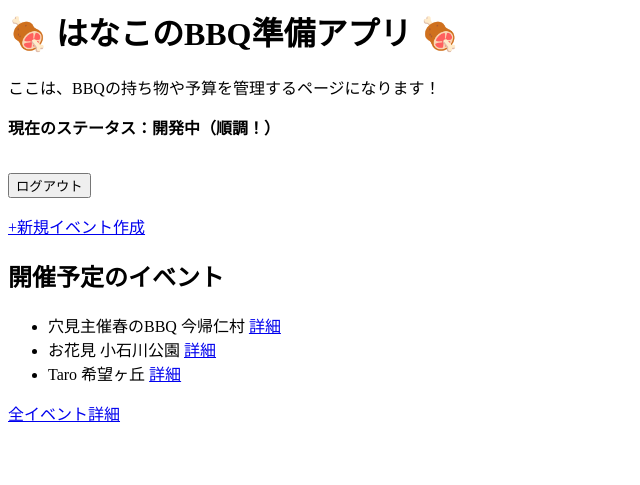
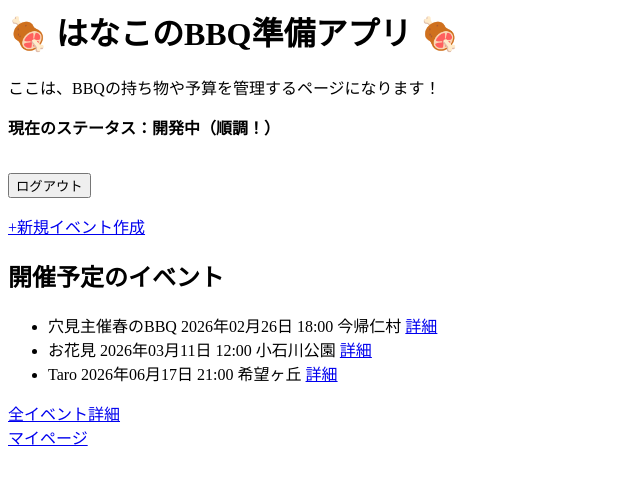
Before and after one commit to HanakoAnami/bbq-ready, a Django app: page /home/ in a window 1280 px wide. Shown: the top 485 px of the page, without its empty margins (0-640 px from the left). Run offline with Django 5.2, Linux system fonts and the light colour scheme; a user stored in the database is signed in; data comes from the database, SQL or seed files in the repository; both versions use the stored data as it was after the commit.

Commit message:
home.htmlのイベント日時表示修正

```diff
--- a/bbq_app/templates/bbq_app/base.html
+++ b/bbq_app/templates/bbq_app/base.html
@@ -2,14 +2,14 @@
 <html lang="ja">
 <head>
     <meta charset="UTF-8">
-    <meta name="viewport" content="width=device-width, initial-scare=1">
+    <meta name="viewport" content="width=device-width, initial-scare=1.0">
     <title>{% block title %}BBQ Ready{% endblock %}</title>
 </head>
 <body>
 
     {% block header %}{% endblock %}
 
-    {% block content %}{% endblock %}
+    <main>{% block content %}{% endblock %}</main>
 
     {% block footer %}{% endblock %}
 
--- a/bbq_app/templates/bbq_app/home.html
+++ b/bbq_app/templates/bbq_app/home.html
@@ -17,13 +17,16 @@
     <ul>
         {% for event in upcoming_events %}
         <li>
-            {{ event.name }} {{ event.date }} {{ event.time }} {{ event.location }}
+            {{ event.name }} {{ event.held_at|date:"Y年m月d日 H:i "}} {{ event.location }}
             <a href="{% url 'item_edit' event.id %}">詳細</a>
         </li>
         {% empty %}
         <li>直近のイベント予定はありません</li>
         {% endfor%}
     </ul>
-    <a href={% url 'event_list' %}>
-    全イベント詳細
+    <a href="{% url 'event_list' %}">全イベント詳細</a>
 {% endblock %}
+
+{% block footer %}
+{% include "bbq_app/partials/footer_nav.html" %}
+{% endblock %}
--- a/bbq_app/templates/bbq_app/item_edit.html
+++ b/bbq_app/templates/bbq_app/item_edit.html
@@ -35,3 +35,7 @@
 <button type="submit">保存</butoon>
 </form>
 {% endblock %}
+
+{% block footer %}
+{% include "bbq_app/partials/footer_nav.html" %}
+{% endblock %}
--- a/bbq_app/views.py
+++ b/bbq_app/views.py
@@ -8,10 +8,6 @@ from django.utils import timezone
 from django.db.models import Q
 from datetime import datetime
 from django.views.generic import CreateView, UpdateView
-
-def combine_to_held_at(date, time):
-    dt = datetime.combine(date, time)
-    return timezone.make_aware(dt, timezone.get_default_timezone())
 
 def portfolio(request):
     return render(request, 'bbq_app/portfolio.html')
@@ -51,7 +47,6 @@ def event_create(request):
         if form.is_valid():
             event = form.save(commit=False)
             event.user = request.user
-            event.held_at = combine_to_held_at(form.cleaned_data["date"], form.cleaned_data["time"])
             event.save()
 
             #テンプレートをイベントにコピー
```
Also changed, not shown: db.sqlite3.
